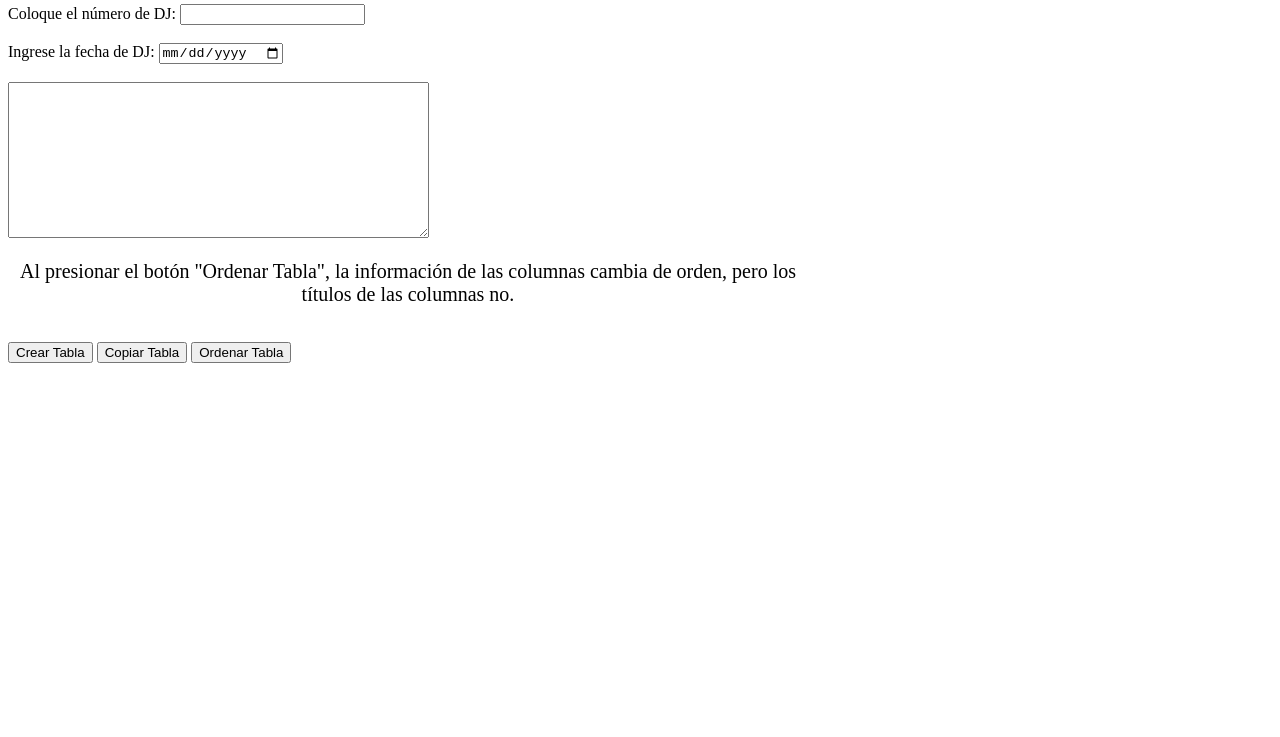
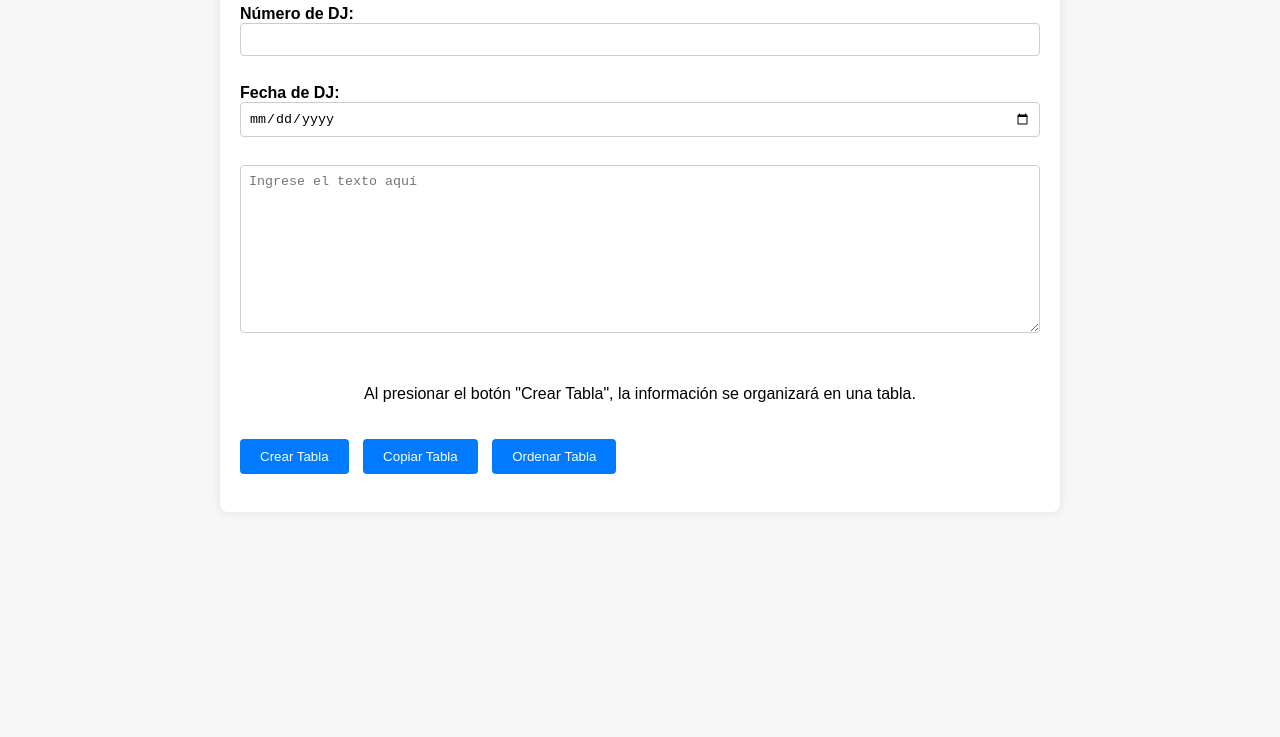
Before and after one commit to gustavo2321719/pa-no-llorar, a plain HTML site: page index.html in a window 1280 px wide. Shown: the part 63-800 px from the top of the page. Drawn offline with Linux system fonts and the light colour scheme.

Commit message:
ahora es mas esteril :v
jajajaja

```diff
--- a/index.html
+++ b/index.html
@@ -1,53 +1,101 @@
 <!DOCTYPE html>
 <html lang="es">
   <head>
-    <script src="script.js"></script>
     <meta charset="UTF-8" />
     <meta name="viewport" content="width=device-width, initial-scale=1.0" />
     <title>Separador de Texto en Tabla HTML</title>
     <style>
+      body {
+        font-family: Arial, sans-serif;
+        margin: 0;
+        padding: 0;
+        background-color: #f7f7f7;
+      }
+      .container {
+        max-width: 800px;
+        margin: 0 auto;
+        padding: 20px;
+        background-color: #fff;
+        border-radius: 8px;
+        box-shadow: 0 0 10px rgba(0, 0, 0, 0.1);
+      }
+      h2 {
+        text-align: center;
+        margin-top: 0;
+      }
+      label {
+        font-weight: bold;
+      }
+      input[type="text"],
+      input[type="date"],
+      textarea {
+        width: 100%;
+        padding: 8px;
+        margin-bottom: 10px;
+        border: 1px solid #ccc;
+        border-radius: 4px;
+        box-sizing: border-box;
+      }
+      button {
+        display: inline-block;
+        padding: 10px 20px;
+        margin-right: 10px;
+        border: none;
+        border-radius: 4px;
+        background-color: #007bff;
+        color: #fff;
+        cursor: pointer;
+      }
+      button:hover {
+        background-color: #0056b3;
+      }
       table {
+        width: 100%;
         border-collapse: collapse;
-        width: 100%;
+        margin-top: 20px;
       }
       th,
       td {
-        border: 1px solid #dddddd;
+        padding: 10px;
+        border: 1px solid #ddd;
         text-align: left;
-        padding: 8px;
       }
       th {
         background-color: #f2f2f2;
       }
+      .message {
+        text-align: center;
+        margin-top: 20px;
+        font-size: 16px;
+      }
     </style>
   </head>
   <body>
-    <h2>Para que no lloren al llenar su excel :v</h2>
-    <label for="codigo">Coloque el número de DJ:</label>
+    <div class="container">
+      <h2>Separador de Texto en Tabla HTML</h2>
+      <label for="codigo">Número de DJ:</label>
       <input type="text" id="codigo" maxlength="7" />
-    <br />
-    <br />
-    <label for="fecha">Ingrese la fecha de DJ:</label>
+      <br /><br />
+      <label for="fecha">Fecha de DJ:</label>
       <input type="date" id="fecha" />
-    <br />
-    <br />
-    <textarea id="texto" rows="10" cols="50"></textarea>
-    <br />
-    <br />
-    <div style="text-align: center; font-size: 20px; width: 800px">
-      Al presionar el botón "Ordenar Tabla", la información de las columnas
-      cambia de orden, pero los títulos de las columnas no.
+      <br /><br />
+      <textarea
+        id="texto"
+        rows="10"
+        placeholder="Ingrese el texto aquí"
+      ></textarea>
+      <br /><br />
+      <div class="message">
+        Al presionar el botón "Crear Tabla", la información se organizará en una
+        tabla.
       </div>
-
-    <br />
-    <br />
+      <br /><br />
       <button onclick="crearTabla()">Crear Tabla</button>
       <button onclick="copiarTabla()">Copiar Tabla</button>
       <button onclick="ordenarTabla()">Ordenar Tabla</button>
-    <br />
-    <br />
+      <br /><br />
       <div id="tabla"></div>
-
+    </div>
     <script>
       function crearTabla() {
         var texto = document.getElementById("texto").value;
@@ -123,8 +171,6 @@
         // Eliminar la tabla del DOM después de copiarla
         document.body.removeChild(tablaSinTitulos);
         window.getSelection().removeAllRanges();
-
-        alert("La tabla se ha copiado");
       }
       function ordenarTabla() {
         var tablaExistente = document.querySelector("table");
```
Lines whose indentation alone changed are shown as unchanged.
